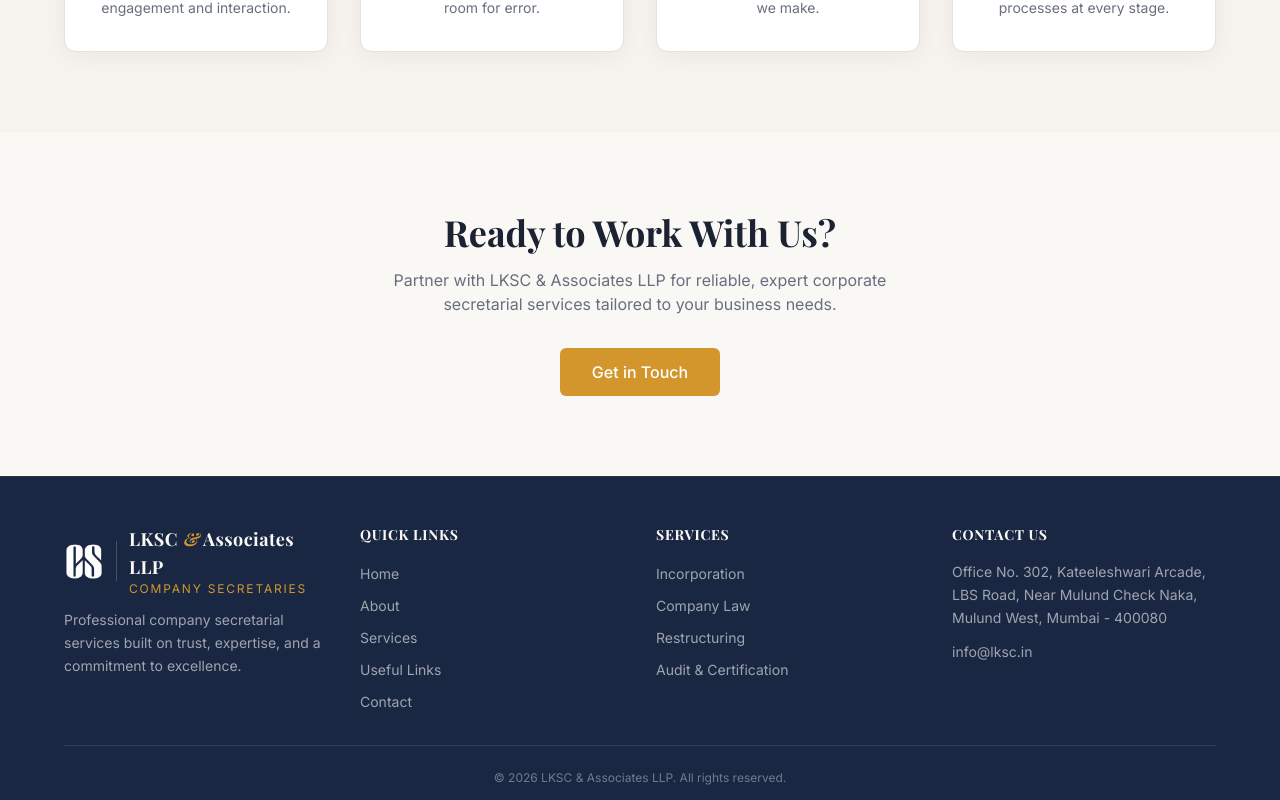
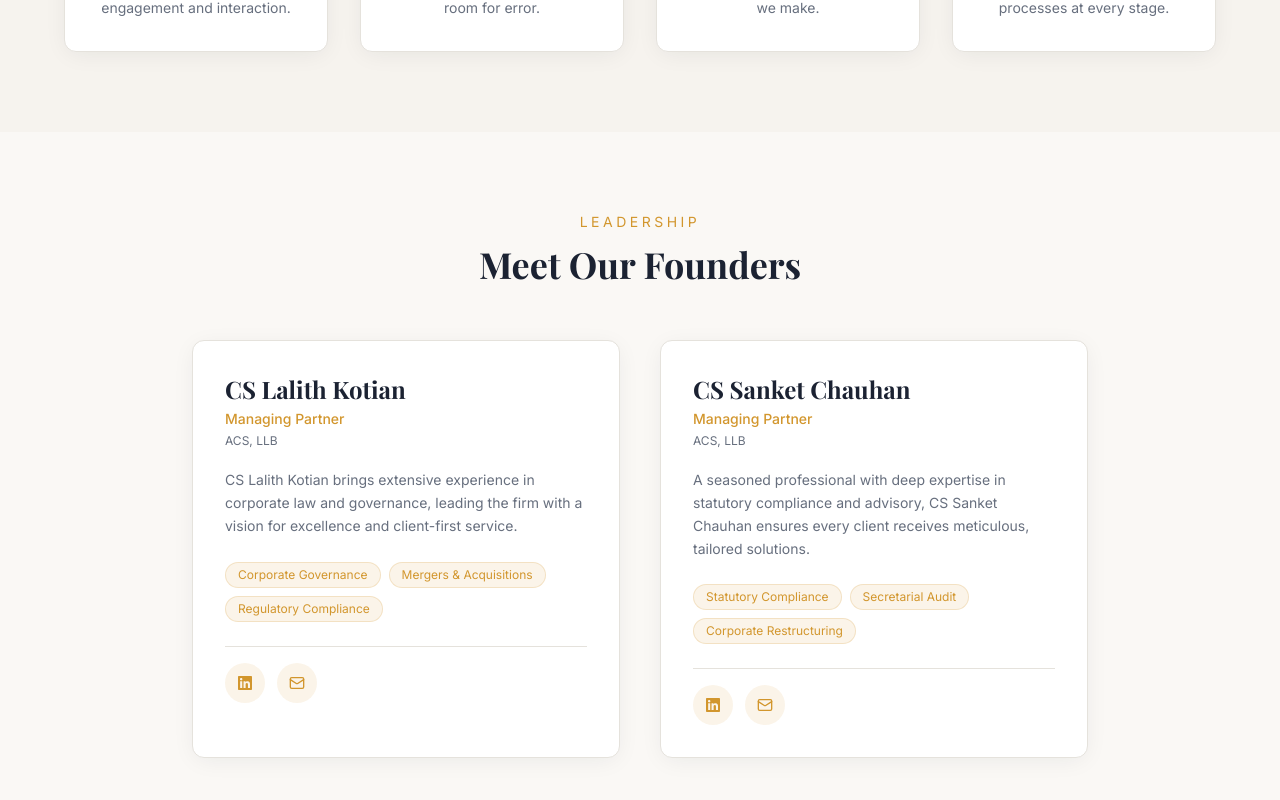
Before and after one commit to Shravan2120/lksc-web, a React (Vite) app: page /about in a window 1280 px wide. Shown: the part 1380-2180 px from the top of the page. Built offline with nearby package versions, Linux system fonts and the light colour scheme; a web font is replaced by a local one.

Commit message:
Update founders section and contact details

```diff
--- a/src/components/home/FoundersSection.tsx
+++ b/src/components/home/FoundersSection.tsx
@@ -1,40 +1,37 @@
 import { motion } from "framer-motion";
 import { Mail } from "lucide-react";
 import { FaLinkedin } from "react-icons/fa";
-import founder1 from "@/assets/founder-1.jpg";
-import founder2 from "@/assets/founder-2.jpg";
 
 const founders = [
   {
     name: "CS Lalith Kotian",
     designation: "Managing Partner",
-    image: founder1,
     qualifications: "ACS, LLB",
     description:
-      "With over 15 years of experience in corporate law and governance, CS Lalith Kotian leads the firm with a vision for excellence and client-first service.",
+      "CS Lalith Kotian brings extensive experience in corporate law and governance, leading the firm with a vision for excellence and client-first service.",
     linkedin: "https://www.linkedin.com/in/lalith-kotian-724bbbb5/",
     email: "lalith@lksc.in",
     specializations: [
       "Corporate Governance",
       "Mergers & Acquisitions",
-      "Regulatory Compliance"
-    ]
+      "Regulatory Compliance",
+    ],
   },
   {
     name: "CS Sanket Chauhan",
     designation: "Managing Partner",
-    image: founder2,
     qualifications: "ACS, LLB",
     description:
       "A seasoned professional with deep expertise in statutory compliance and advisory, CS Sanket Chauhan ensures every client receives meticulous, tailored solutions.",
-    linkedin: "https://www.linkedin.com/in/cs-sanket-chauhan-407591160/",
+    linkedin:
+      "https://www.linkedin.com/in/cs-sanket-chauhan-407591160/",
     email: "sanket@lksc.in",
     specializations: [
       "Statutory Compliance",
       "Secretarial Audit",
-      "Corporate Restructuring"
-    ]
-  }
+      "Corporate Restructuring",
+    ],
+  },
 ];
 
 const fadeUp = {
@@ -49,15 +46,18 @@ const fadeUp = {
 const FoundersSection = () => (
   <section className="py-20 bg-background">
     <div className="container mx-auto">
+      {/* Section Heading */}
       <div className="text-center mb-14">
         <p className="text-accent font-body text-sm tracking-[0.25em] uppercase mb-3">
           Leadership
         </p>
+
         <h2 className="font-display text-3xl md:text-4xl font-bold text-foreground">
           Meet Our Founders
         </h2>
       </div>
 
+      {/* Founder Cards */}
       <div className="grid md:grid-cols-2 gap-10 max-w-4xl mx-auto">
         {founders.map((founder, i) => (
           <motion.div
@@ -69,73 +69,64 @@ const FoundersSection = () => (
             viewport={{ once: true }}
             className="group bg-card rounded-xl border border-border overflow-hidden shadow-[var(--shadow-card)] hover:shadow-[var(--shadow-elevated)] hover:-translate-y-2 transition-all duration-300 relative"
           >
+            {/* Top Accent Line */}
             <div className="absolute top-0 left-0 w-full h-1 bg-accent scale-x-0 group-hover:scale-x-100 transition-transform duration-300 origin-left" />
 
-            <div className="relative overflow-hidden">
-              <img
-                src={founder.image}
-                alt={founder.name}
-                loading="lazy"
-                className="w-full h-72 object-cover object-top group-hover:scale-105 transition-transform duration-500"
-              />
-
-              <div className="absolute inset-0 bg-gradient-to-t from-primary/80 via-transparent to-transparent opacity-0 group-hover:opacity-100 transition-opacity duration-300" />
-
-<div className="absolute bottom-4 left-4 right-4 flex gap-3 opacity-0 group-hover:opacity-100 translate-y-4 group-hover:translate-y-0 transition-all duration-300">
-
-  {/* LinkedIn */}
-  <a
-    href={founder.linkedin}
-    target="_blank"
-    rel="noopener noreferrer"
-    title={`View ${founder.name} on LinkedIn`}
-    aria-label="LinkedIn Profile"
-    className="w-10 h-10 rounded-full bg-accent/90 flex items-center justify-center hover:bg-accent transition-colors"
-  >
-    <FaLinkedin className="w-4 h-4 text-accent-foreground" />
-  </a>
-
-  {/* Email */}
-<a
-  href={`https://mail.google.com/mail/?view=cm&fs=1&to=${founder.email}`}
-  target="_blank"
-  rel="noopener noreferrer"
-  title={`Email ${founder.name}`}
-  aria-label="Send Email"
-  className="w-10 h-10 rounded-full bg-accent/90 flex items-center justify-center hover:bg-accent transition-colors"
->
-  <Mail className="w-4 h-4 text-accent-foreground" />
-</a>
-
-</div>
-            </div>
-
-            <div className="p-6">
-              <h3 className="font-display text-xl font-bold text-foreground group-hover:text-accent transition-colors duration-300">
+            {/* Founder Information */}
+            <div className="p-8">
+              <h3 className="font-display text-2xl font-bold text-foreground group-hover:text-accent transition-colors duration-300">
                 {founder.name}
               </h3>
 
-              <p className="font-body text-accent text-sm font-medium mb-1">
+              <p className="font-body text-accent text-sm font-medium mt-1">
                 {founder.designation}
               </p>
 
-              <p className="font-body text-xs text-muted-foreground mb-3">
+              <p className="font-body text-xs text-muted-foreground mt-1 mb-5">
                 {founder.qualifications}
               </p>
 
-              <p className="font-body text-sm text-muted-foreground leading-relaxed mb-4">
+              <p className="font-body text-sm text-muted-foreground leading-relaxed mb-6">
                 {founder.description}
               </p>
 
-              <div className="flex flex-wrap gap-2">
-                {founder.specializations.map((s: string) => (
+              {/* Specializations */}
+              <div className="flex flex-wrap gap-2 mb-6">
+                {founder.specializations.map((specialization) => (
                   <span
-                    key={s}
+                    key={specialization}
                     className="text-xs font-body px-3 py-1 rounded-full bg-accent/10 text-accent border border-accent/20"
                   >
-                    {s}
+                    {specialization}
                   </span>
                 ))}
+              </div>
+
+              {/* Social / Contact Links */}
+              <div className="flex gap-3 pt-4 border-t border-border">
+                {/* LinkedIn */}
+                <a
+                  href={founder.linkedin}
+                  target="_blank"
+                  rel="noopener noreferrer"
+                  title={`View ${founder.name} on LinkedIn`}
+                  aria-label={`View ${founder.name} on LinkedIn`}
+                  className="w-10 h-10 rounded-full bg-accent/10 flex items-center justify-center hover:bg-accent transition-colors group/link"
+                >
+                  <FaLinkedin className="w-4 h-4 text-accent group-hover/link:text-accent-foreground transition-colors" />
+                </a>
+
+                {/* Email */}
+                <a
+                  href={`https://mail.google.com/mail/?view=cm&fs=1&to=${founder.email}`}
+                  target="_blank"
+                  rel="noopener noreferrer"
+                  title={`Email ${founder.name}`}
+                  aria-label={`Email ${founder.name}`}
+                  className="w-10 h-10 rounded-full bg-accent/10 flex items-center justify-center hover:bg-accent transition-colors group/link"
+                >
+                  <Mail className="w-4 h-4 text-accent group-hover/link:text-accent-foreground transition-colors" />
+                </a>
               </div>
             </div>
           </motion.div>
--- a/src/pages/About.tsx
+++ b/src/pages/About.tsx
@@ -1,5 +1,5 @@
 import Navbar from "@/components/navbar";
-// import FoundersSection from "@/components/home/FoundersSection";
+ import FoundersSection from "@/components/home/FoundersSection";
 import { motion } from "framer-motion";
 import {
   Shield,
@@ -223,7 +223,7 @@ const About = () => (
     </section>
 
     {/* Founders */}
-    {/* <FoundersSection /> */}
+     <FoundersSection />
 
     {/* Certifications */}
 {/*     <section className="py-20 bg-primary">
--- a/src/pages/Contact.tsx
+++ b/src/pages/Contact.tsx
@@ -334,7 +334,8 @@ const Contact = () => {
               <div className="space-y-5">
                 {[
                   { icon: Mail, text: "info@lksc.in" },
-                  { icon: Phone, text: "+91 98765 43210" },
+                  { icon: Phone, text: "+91 98333 41840" },
+                  { icon: Phone, text: "+91 97027 55740" },
                   { icon: MapPin, text: "Office No. 302, Kateeleshwari Arcade, LBS Road, Near Mulund Check Naka, Mulund West, Mumbai - 400080" },
                 ].map((item) => (
                   <div key={item.text} className="flex items-start gap-4">
--- a/src/pages/Home.tsx
+++ b/src/pages/Home.tsx
@@ -2,7 +2,7 @@ import Hero from "@/components/home/Hero"; // ← without /home/
 import AboutPreview from "@/components/home/AboutPreview";
 import ServicesPreview from "@/components/home/ServicesPreview";
 import WhyUsPreview from "@/components/home/WhyUsPreview";
-// import FoundersSection from "@/components/home/FoundersSection";
+ import FoundersSection from "@/components/home/FoundersSection";
 import { Helmet } from "react-helmet-async";
 
 
@@ -28,7 +28,7 @@ const Home = () => (
     <Hero />
     <AboutPreview />
     <WhyUsPreview />
-    {/* <FoundersSection /> */}
+     <FoundersSection />
     <ServicesPreview />
     {/* <WhyUs /> */}
     {/* <ContactCTA /> */}
```
